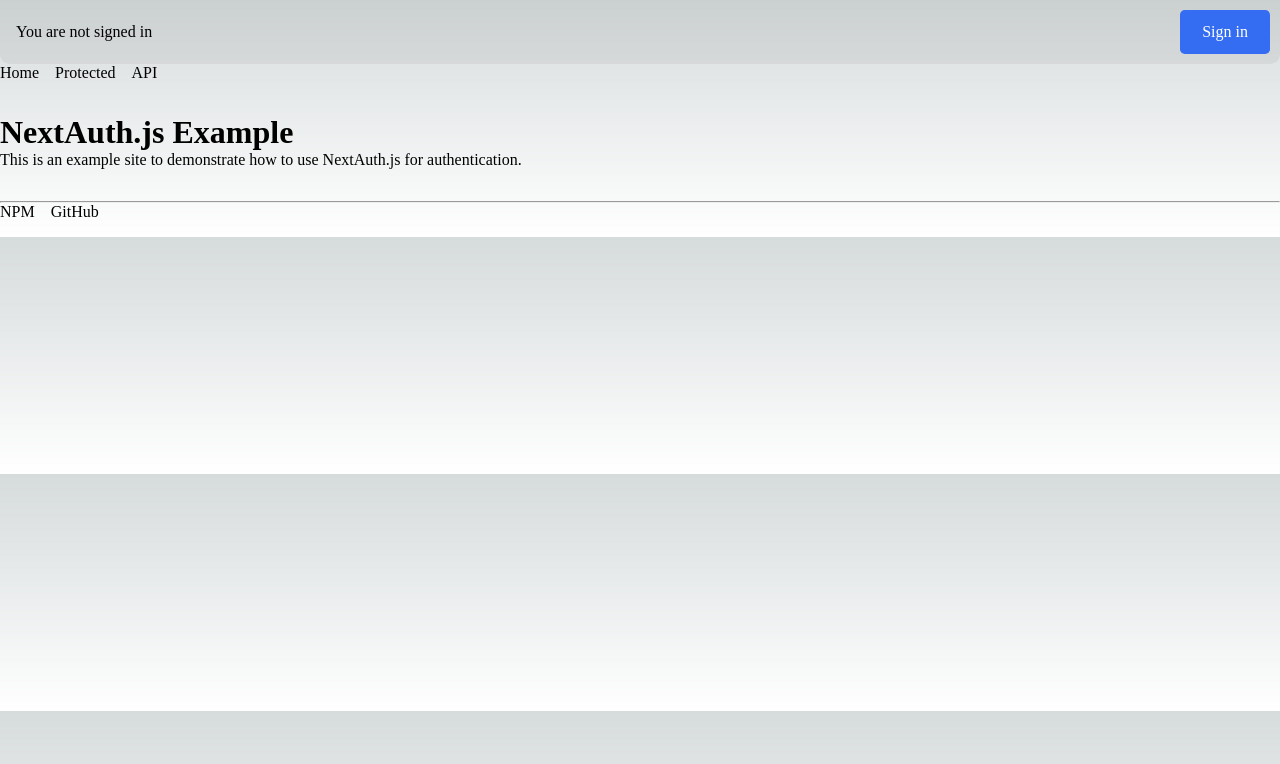
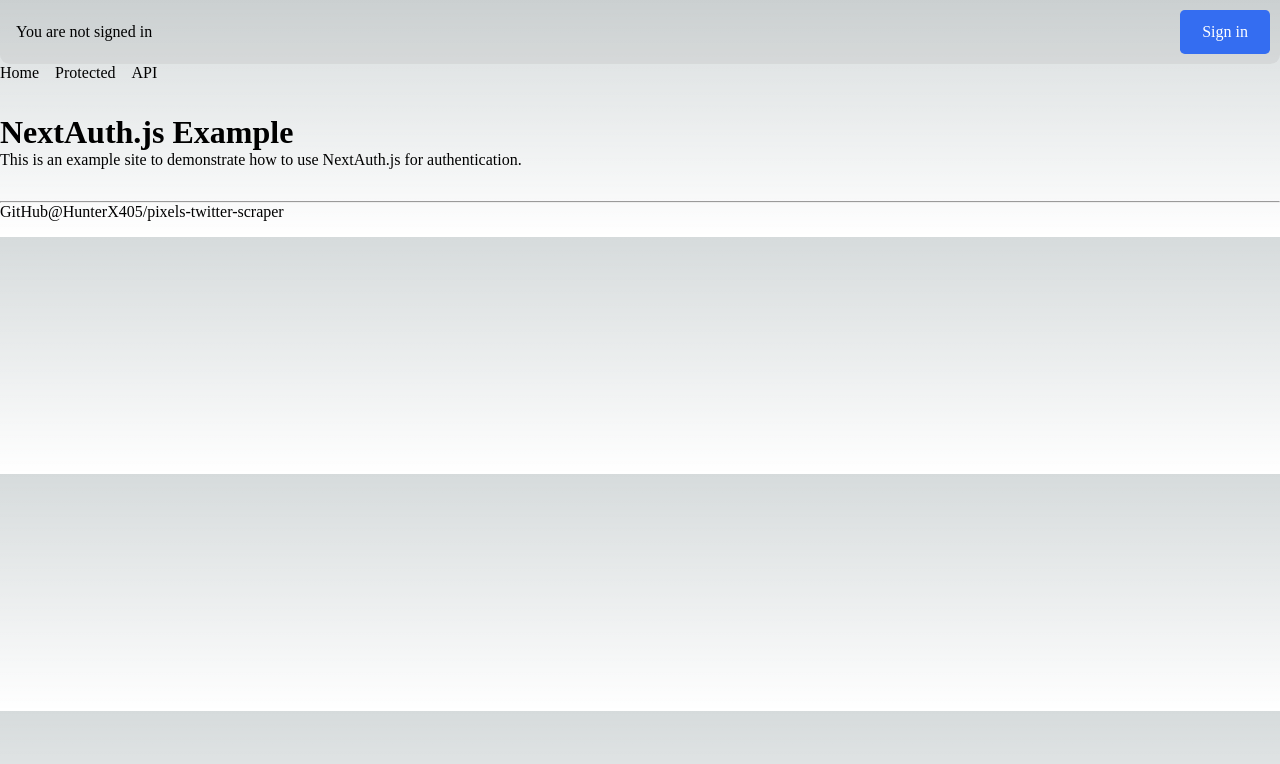
Before and after one commit to HunterX405/pixels-twitter-scraper, a Next.js app: page / in a window 1280 px wide. Shown: the top 764 px of the page. Built offline with nearby package versions, Linux system fonts and the light colour scheme; no server answers.

Commit message:
footer update

```diff
--- a/src/components/footer.tsx
+++ b/src/components/footer.tsx
@@ -7,10 +7,7 @@
       <hr />
       <ul className={styles.navItems}>
         <li className={styles.navItem}>
-          <a href="https://www.npmjs.com/package/next-auth">NPM</a>
-        </li>
-        <li className={styles.navItem}>
-          <a href="https://github.com/nextauthjs/next-auth-example">GitHub</a>
+          <a href="https://github.com/HunterX405/pixels-twitter-scraper">GitHub@HunterX405/pixels-twitter-scraper</a>
         </li>
       </ul>
     </footer>
```
